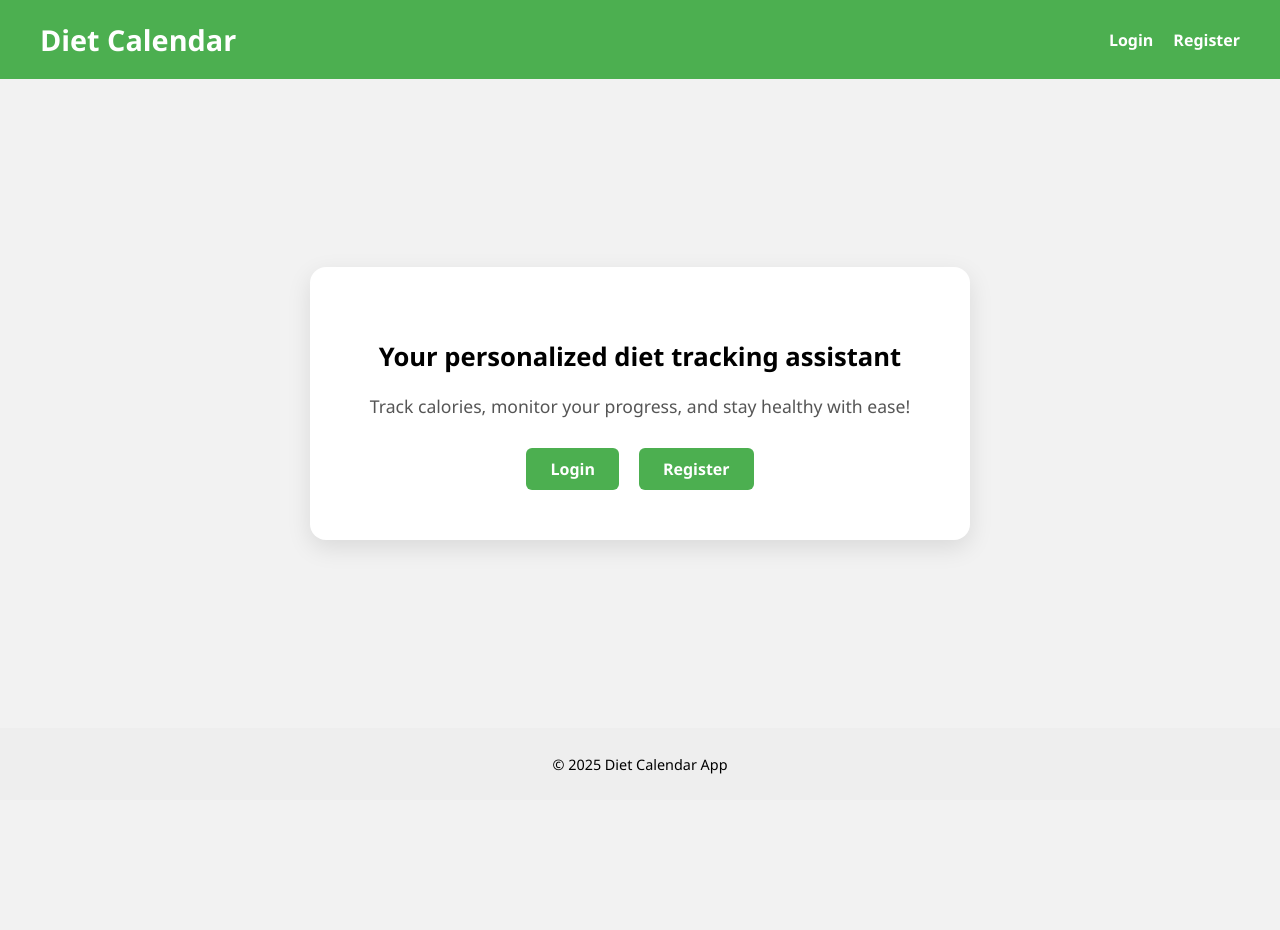
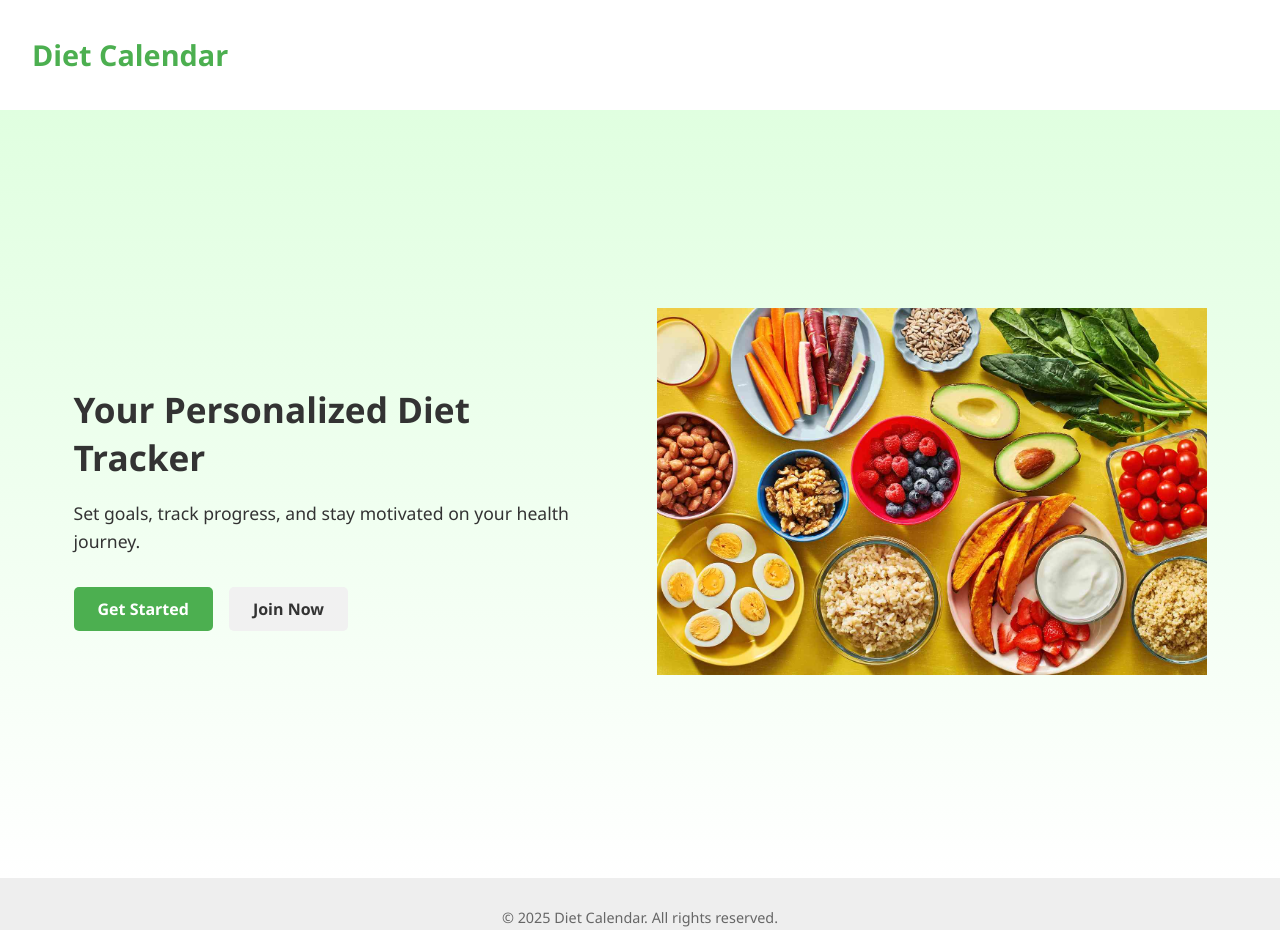
Before and after one commit to Hyemin375/webpro-diet, a plain HTML site: page frontend/html/landing.html in a window 1280 px wide. Before the commit the page ends 800 px from the top, so only its background shows below. Drawn offline with nearby package versions, Linux system fonts and the light colour scheme.

Commit message:
Feat: Redesign landing page and improved visual UI

```diff
--- a/frontend/css/landing_style.css
+++ b/frontend/css/landing_style.css
@@ -1,89 +1,152 @@
+/* 기본 세팅 */
 body {
+  font-family: 'Segoe UI', sans-serif;
   margin: 0;
-  font-family: 'Segoe UI', sans-serif;
-  background: #f2f2f2;
-  display: flex;
-  flex-direction: column;
-  min-height: 100vh;
+  padding: 0;
+  background: #f9f9f9;
+  color: #333;
 }
 
-header {
-  background-color: #4CAF50;
-  color: white;
-  padding: 20px 40px;
+/* 헤더 */
+.landing-header {
+  background: #fff;
+  padding: 1rem 2rem;
   display: flex;
   justify-content: space-between;
   align-items: center;
+  box-shadow: 0 2px 8px rgba(0, 0, 0, 0.1);
 }
 
-header h1 {
-  margin: 0;
+.logo {
   font-size: 1.8rem;
-}
-
-nav ul {
-  list-style: none;
-  display: flex;
-  gap: 20px;
-  margin: 0;
-  padding: 0;
-}
-
-nav a {
-  color: white;
-  text-decoration: none;
+  color: #4CAF50;
   font-weight: bold;
 }
 
-.landing-main {
-  flex: 1;
+.nav-links {
+  list-style: none;
   display: flex;
-  justify-content: center;
-  align-items: center;
+  gap: 1rem;
+  padding: 0;
+  margin: 0;
 }
 
-.intro-box {
-  background: white;
-  padding: 50px 60px;
-  border-radius: 16px;
-  box-shadow: 0 8px 24px rgba(0, 0, 0, 0.1);
-  text-align: center;
+.nav-links li a {
+  text-decoration: none;
+  color: #333;
+  font-weight: 500;
+  transition: color 0.2s ease;
 }
 
-.intro-box h2 {
-  font-size: 1.6rem;
-  margin-bottom: 20px;
+.nav-links li a:hover {
+  color: #4CAF50;
 }
 
-.intro-box p {
-  font-size: 1.1rem;
-  color: #555;
-  margin-bottom: 30px;
-}
-
-.button-group {
-  display: flex;
-  justify-content: center;
-  gap: 20px;
+/* 버튼 */
+.btn,
+.btn-secondary,
+.btn-outline {
+  padding: 0.7rem 1.5rem;
+  border-radius: 5px;
+  text-decoration: none;
+  font-weight: bold;
+  transition: all 0.2s ease;
 }
 
 .btn {
-  padding: 10px 24px;
   background-color: #4CAF50;
   color: white;
-  text-decoration: none;
-  border-radius: 6px;
-  font-weight: bold;
-  transition: background-color 0.2s;
+  border: none;
 }
 
 .btn:hover {
-  background-color: #45a049;
+  background-color: #43a047;
 }
 
-footer {
-  background-color: #eee;
+.btn-secondary {
+  background-color: #f1f1f1;
+  color: #333;
+  border: none;
+}
+
+.btn-secondary:hover {
+  background-color: #e0e0e0;
+}
+
+.btn-outline {
+  border: 2px solid #4CAF50;
+  color: #4CAF50;
+  background: transparent;
+}
+
+.btn-outline:hover {
+  background-color: #4CAF50;
+  color: white;
+}
+
+/* 히어로 섹션 */
+.hero {
+  display: flex;
+  flex-wrap: wrap;
+  align-items: center;
+  justify-content: space-around;
+  padding: 4rem 2rem;
+  background: linear-gradient(to bottom, #e0ffe0, #ffffff);
+  min-height: 80vh;
+}
+
+.hero-content {
+  max-width: 500px;
+}
+
+.hero-content h2 {
+  font-size: 2.2rem;
+  margin-bottom: 1rem;
+  color: #333;
+}
+
+.hero-content p {
+  font-size: 1.1rem;
+  margin-bottom: 2rem;
+  line-height: 1.6;
+}
+
+.cta-buttons {
+  display: flex;
+  gap: 1rem;
+  flex-wrap: wrap;
+}
+
+
+.hero-image img {
+  width: 100%;
+  max-width: 550px;
+  height: auto;
+}
+
+
+/* 푸터 */
+.footer {
   text-align: center;
-  padding: 12px;
+  padding: 1rem;
+  background: #eee;
   font-size: 0.9rem;
+  color: #666;
 }
+
+/* 반응형 처리 */
+@media screen and (max-width: 768px) {
+  .hero {
+    flex-direction: column;
+    text-align: center;
+  }
+
+  .hero-image img {
+    width: 80%;
+  }
+
+  .cta-buttons {
+    flex-direction: column;
+    align-items: center;
+  }
+}
--- a/frontend/css/styles.css
+++ b/frontend/css/styles.css
@@ -77,6 +77,9 @@ nav ul {
 
 nav li {
   margin: 0 1em;
+}
+nav ul li a:hover {
+  color: #007bff;
 }
 
 nav a {
--- a/frontend/html/landing.html
+++ b/frontend/html/landing.html
@@ -5,31 +5,37 @@
   <meta name="viewport" content="width=device-width, initial-scale=1.0" />
   <title>Welcome to Diet Calendar</title>
   <link rel="stylesheet" href="../css/landing_style.css" />
+  <link href="https://unpkg.com/aos@2.3.1/dist/aos.css" rel="stylesheet">
+  <script src="https://unpkg.com/aos@2.3.1/dist/aos.js"></script>
 </head>
 <body>
-  <header>
-    <h1>Diet Calendar</h1>
-    <nav>
-      <ul>
-        <li><a href="login.html">Login</a></li>
-        <li><a href="register.html">Register</a></li>
-      </ul>
-    </nav>
+  <header class="landing-header">
+    <div class="container">
+      <h1 class="logo">Diet Calendar</h1>
+
+    </div>
   </header>
 
-  <main class="landing-main">
-    <section class="intro-box">
-      <h2>Your personalized diet tracking assistant</h2>
-      <p>Track calories, monitor your progress, and stay healthy with ease!</p>
-      <div class="button-group">
-        <a href="login.html" class="btn">Login</a>
-        <a href="register.html" class="btn">Register</a>
+  <main class="hero" data-aos="fade-up">
+    <div class="hero-content">
+      <h2>Your Personalized Diet Tracker</h2>
+      <p>Set goals, track progress, and stay motivated on your health journey.</p>
+      <div class="cta-buttons">
+        <a href="login.html" class="btn">Get Started</a>
+        <a href="register.html" class="btn-secondary">Join Now</a>
       </div>
-    </section>
+    </div>
+    <div class="hero-image" data-aos="zoom-in">
+      <img src="HealthyFood.jpg" alt="Healthy Lifestyle Illustration" />
+    </div>
   </main>
 
-  <footer>
-    <p>&copy; 2025 Diet Calendar App</p>
+  <footer class="footer">
+    <p>&copy; 2025 Diet Calendar. All rights reserved.</p>
   </footer>
+
+  <script>
+    AOS.init();
+  </script>
 </body>
 </html>
```
Also changed, not shown: frontend/html/HealthyFood.jpg (added).
